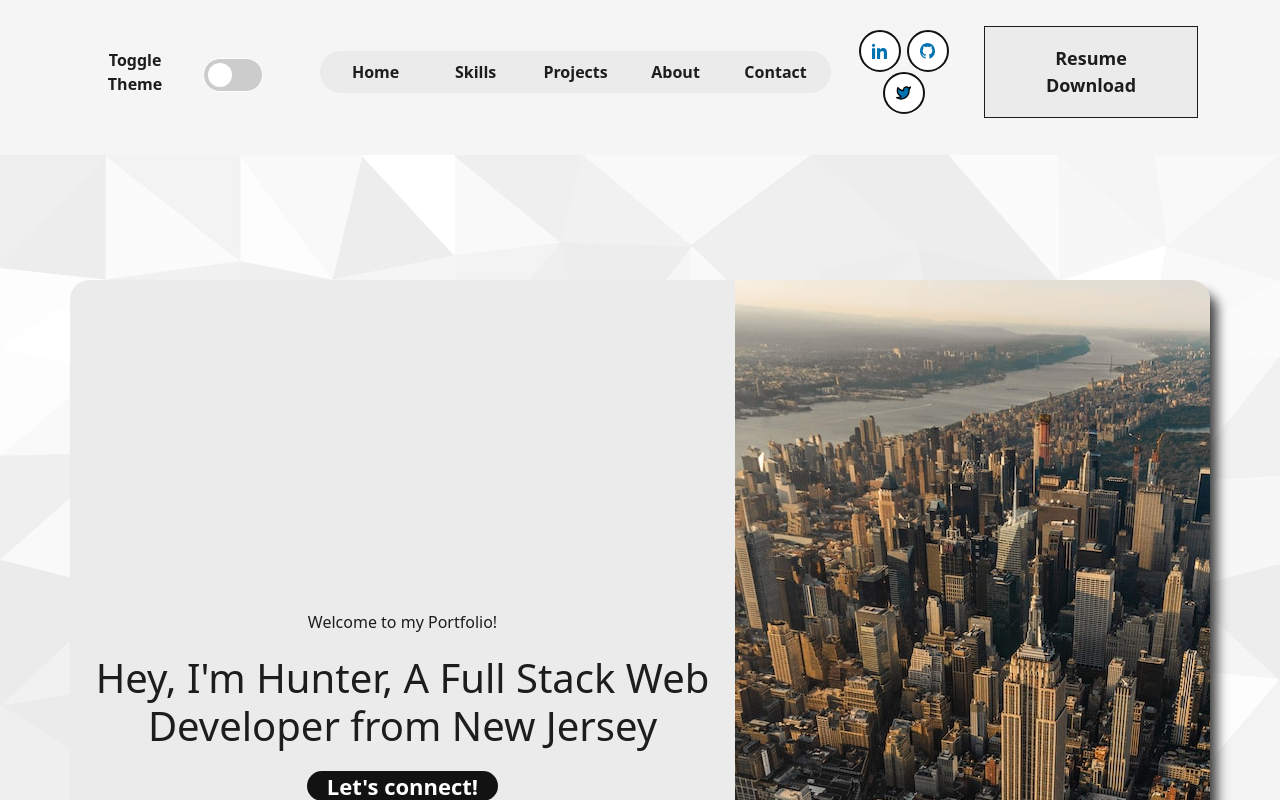
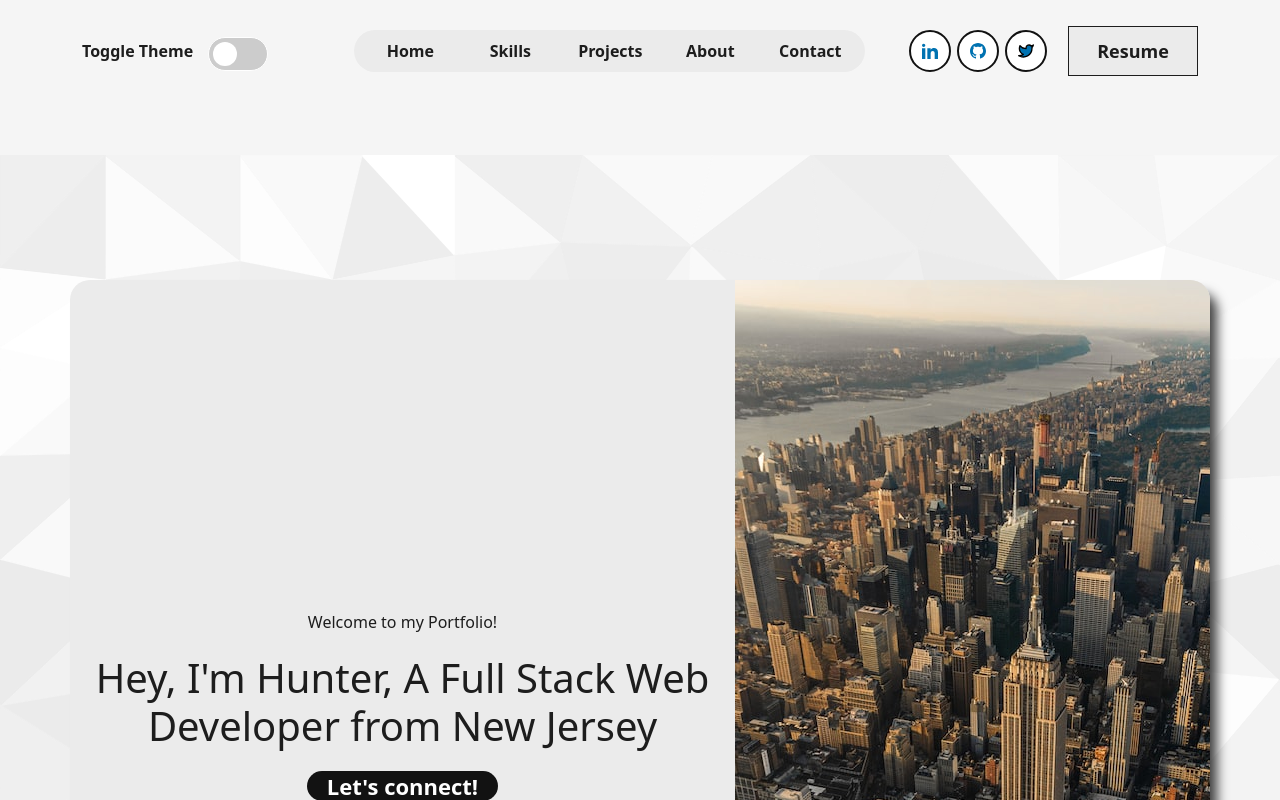
Before and after one commit to HunterBrennan1/Brennan.dev, a React (Create React App) app in the folder personal-portfolio/: page / in a window 1280 px wide. Shown: the top 800 px of the page. Built offline with nearby package versions, Linux system fonts and the light colour scheme.

Commit message:
changed resume button size

```diff
--- a/personal-portfolio/src/App.css
+++ b/personal-portfolio/src/App.css
@@ -335,10 +335,10 @@ span.navbar-text {
 /* NAVBAR "CONNECT WITH ME" BUTTON CSS */
 
 .navbar-text button {
-  font-weight:700;
+  font-weight:600;
   color: var(--text-color);
   border: 1px solid var(--text-color);
-  padding: 18px 34px;
+  /* padding: 18px 34px; */
   font-size: 18px;
   position:relative;
   background-color: var(--link-background-color);
@@ -424,6 +424,16 @@ nav.navbar .navbar-toggler[aria-expanded="true"] .navbar-toggler-icon {
 
 .vvd {
   margin-left: 15px;
+  width:130px;
+  height: 50px;
+}
+
+.resume-text {
+  font-size: 15px;
+  width:100%;
+  text-decoration: none;
+  color: var(--text-color);
+  margin-bottom: 10px;
 }
 
 /* MAIN PAGE CSS */
@@ -1008,6 +1018,35 @@ form textarea {
     height: 80px;
   }
 
+  span.navbar-text {
+    flex-direction: column;
+    gap: 10px;
+    margin-top:0px;
+    /* height:65%; */
+    justify-content: space-between;
+    /* background-color: var(--background-color-skills); */
+  }
+
+  .social-icon {
+    /* margin-left: 0px; */
+    display: flex;
+    flex-direction: row;
+    gap:45px;
+  }
+
+
+  .vvd {
+    width:99%;
+    margin-left: 0px;
+  }
+
+  #basic-navbar-nav {
+    /* min-width: 100vw; */
+    /* height: 600px; */
+
+
+  }
+
   .about-me-text {
     font-size: 20px;
   }
--- a/personal-portfolio/src/components/NavBar.js
+++ b/personal-portfolio/src/components/NavBar.js
@@ -146,7 +146,7 @@ export const NavBar = () => {
                 className="vvd"
                 onClick={() => console.log("connect")}
               >
-                <span><a>Resume Download</a></span>
+                Resume
               </button>
             </span>
           </Navbar.Collapse>
```
